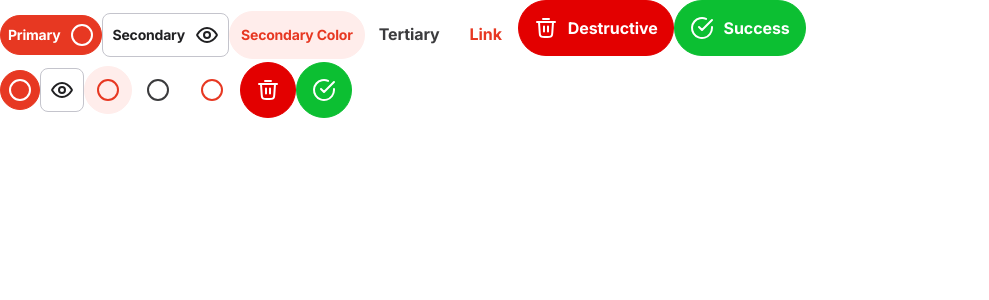
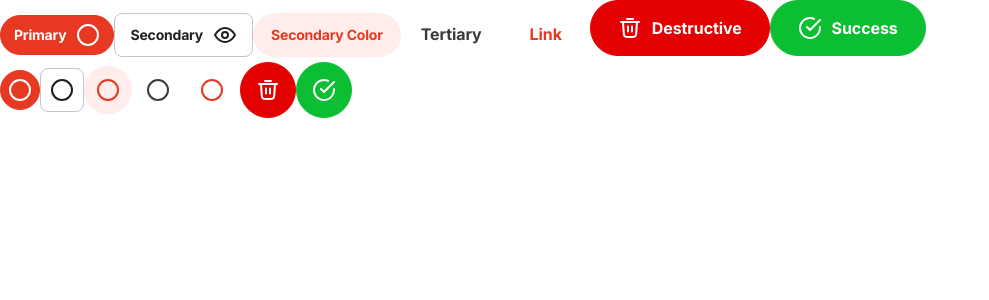
Before and after one commit to Riotters/edigital-components, a React (Create React App) app: page / in a window 1280 px wide. Shown: the top 300 px of the page, without its empty margins (0-989 px from the left). Built offline with nearby package versions, Linux system fonts and the light colour scheme.

Commit message:
Buttons Fix

```diff
--- a/src/App.tsx
+++ b/src/App.tsx
@@ -37,7 +37,7 @@ const App: React.FC = () => {
           variant="primary"
           size="xs"
         ></Button>
-        <Button border="small" icon="eye" variant="secondary" size="s"></Button>
+        <Button border="small" variant="secondary" size="s"></Button>
         <Button variant="secondary-color" size="m"></Button>
         <Button variant="tertiary" size="l"></Button>
         <Button variant="link" size="xl"></Button>
--- a/src/components/atoms/Button.tsx
+++ b/src/components/atoms/Button.tsx
@@ -265,6 +265,7 @@ const Button = ({
       disabled={disabled}
       border={border}
       onClick={handleClick}
+      text={text}
     >
       {!icon &&
       (variant == 'destructive' || variant == 'success') &&
```
